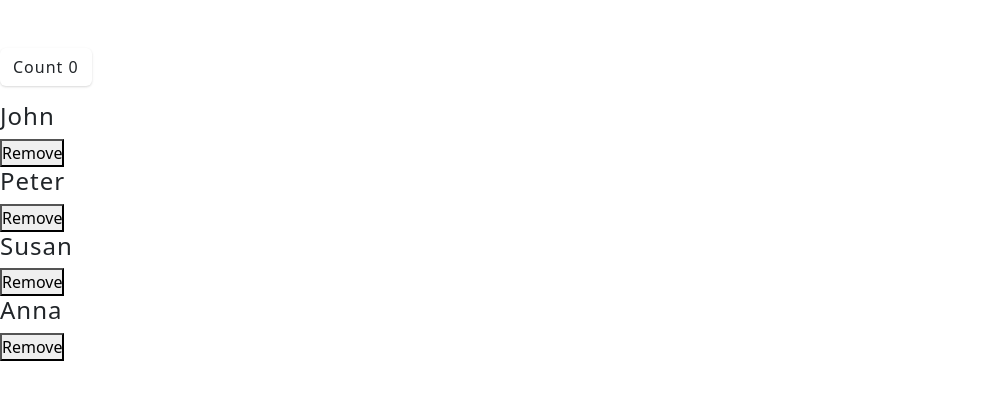
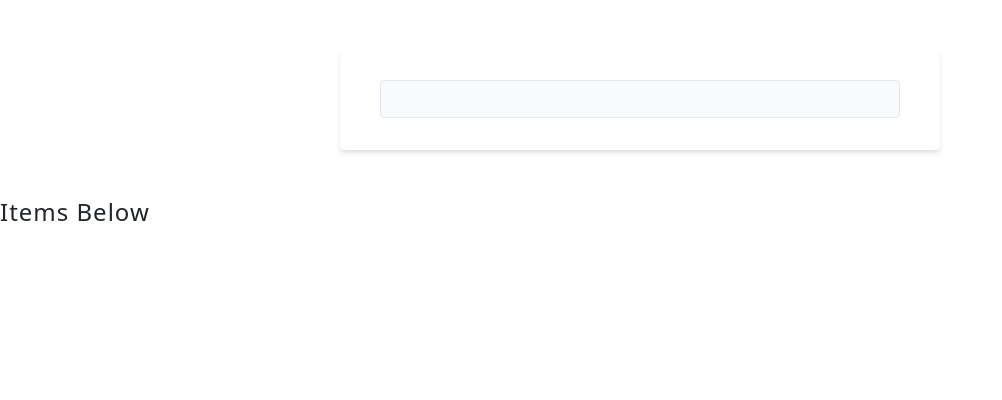
Before and after one commit to mehedihasananik/React-Project, a React (Vite) app: page / in a window 1280 px wide. Shown: the top 400 px of the page, without its empty margins (0-1002 px from the left). Built offline with nearby package versions, Linux system fonts and the light colour scheme.

Commit message:
useCallback

```diff
--- a/src/App.jsx
+++ b/src/App.jsx
@@ -1,4 +1,4 @@
-import Starter from "./tutorial/11-performance/starter/03-hooks";
+import Starter from "./tutorial/11-performance/starter/04-react-18";
 import Final from "./tutorial/11-performance/final/01-lower-state";
 
 function App() {
--- a/src/tutorial/11-performance/starter/04-react-18/index.jsx
+++ b/src/tutorial/11-performance/starter/04-react-18/index.jsx
@@ -1,42 +1,48 @@
-import { useState } from 'react';
+import { useState, useTransition } from "react";
 const LatestReact = () => {
-  const [text, setText] = useState('');
+  const [text, setText] = useState("");
   const [items, setItems] = useState([]);
+  const [isPending, startTransition] = useTransition();
 
   const handleChange = (e) => {
     setText(e.target.value);
-
+    startTransition(() => {
       // slow down CPU
-    // const newItems = Array.from({ length: 5000 }, (_, index) => {
-    //   return (
-    //     <div key={index}>
-    //       <img src='/vite.svg' alt='' />
-    //     </div>
-    //   );
-    // });
-    // setItems(newItems);
+      const newItems = Array.from({ length: 5000 }, (_, index) => {
+        return (
+          <div key={index}>
+            <img src="/vite.svg" alt="" />
+          </div>
+        );
+      });
+      setItems(newItems);
+    });
   };
   return (
     <section>
-      <form className='form'>
+      <form className="form">
         <input
-          type='text'
-          className='form-input'
+          type="text"
+          className="form-input"
           value={text}
           onChange={handleChange}
         />
       </form>
       <h4>Items Below</h4>
 
+      {isPending ? (
+        <h3>loading</h3>
+      ) : (
         <div
           style={{
-          display: 'grid',
-          gridTemplateColumns: '1fr 1fr 1fr',
-          marginTop: '2rem',
+            display: "grid",
+            gridTemplateColumns: "1fr 1fr 1fr",
+            marginTop: "2rem",
           }}
         >
           {items}
         </div>
+      )}
     </section>
   );
 };
```
Lines whose indentation alone changed are shown as unchanged.
